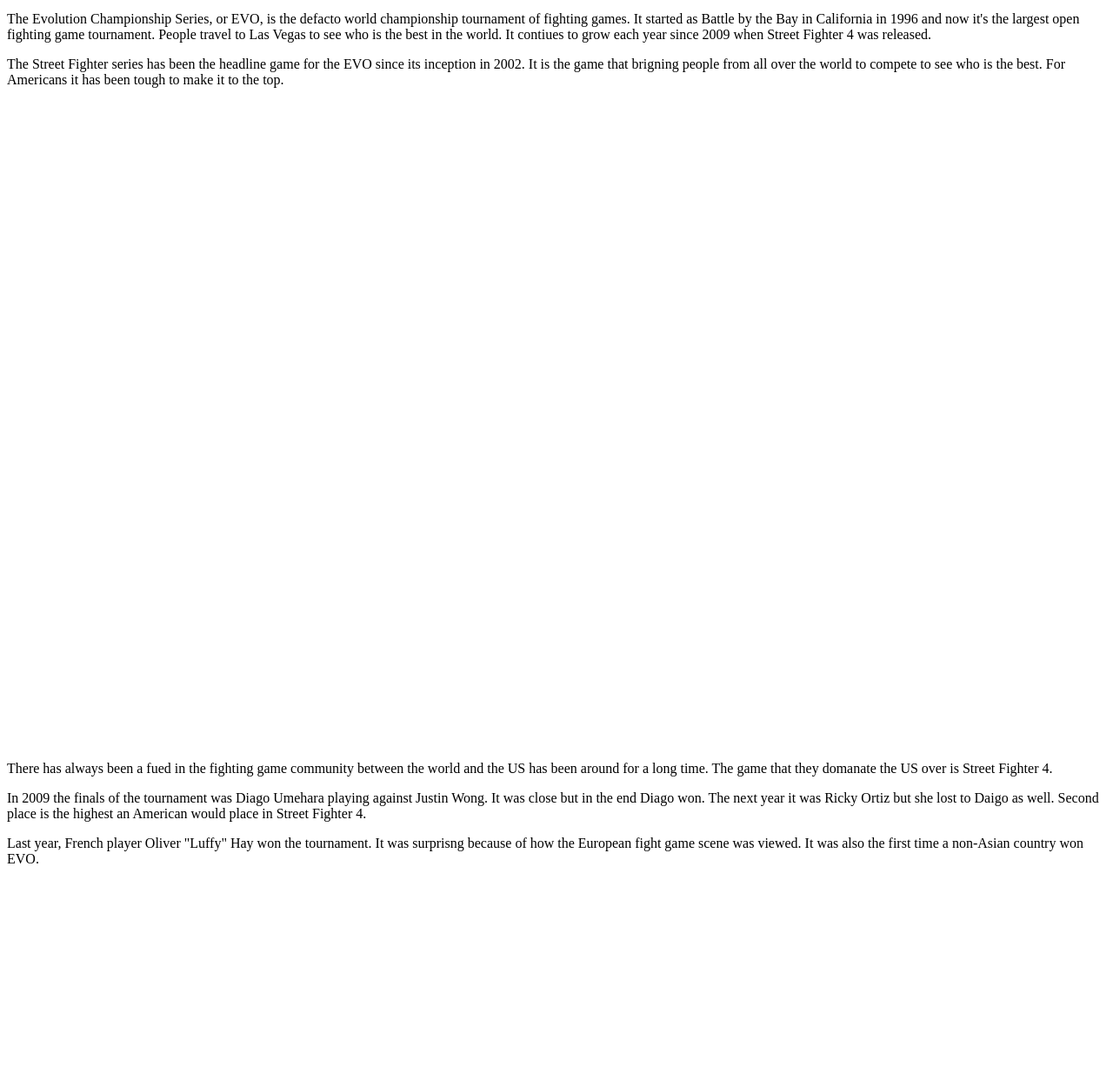
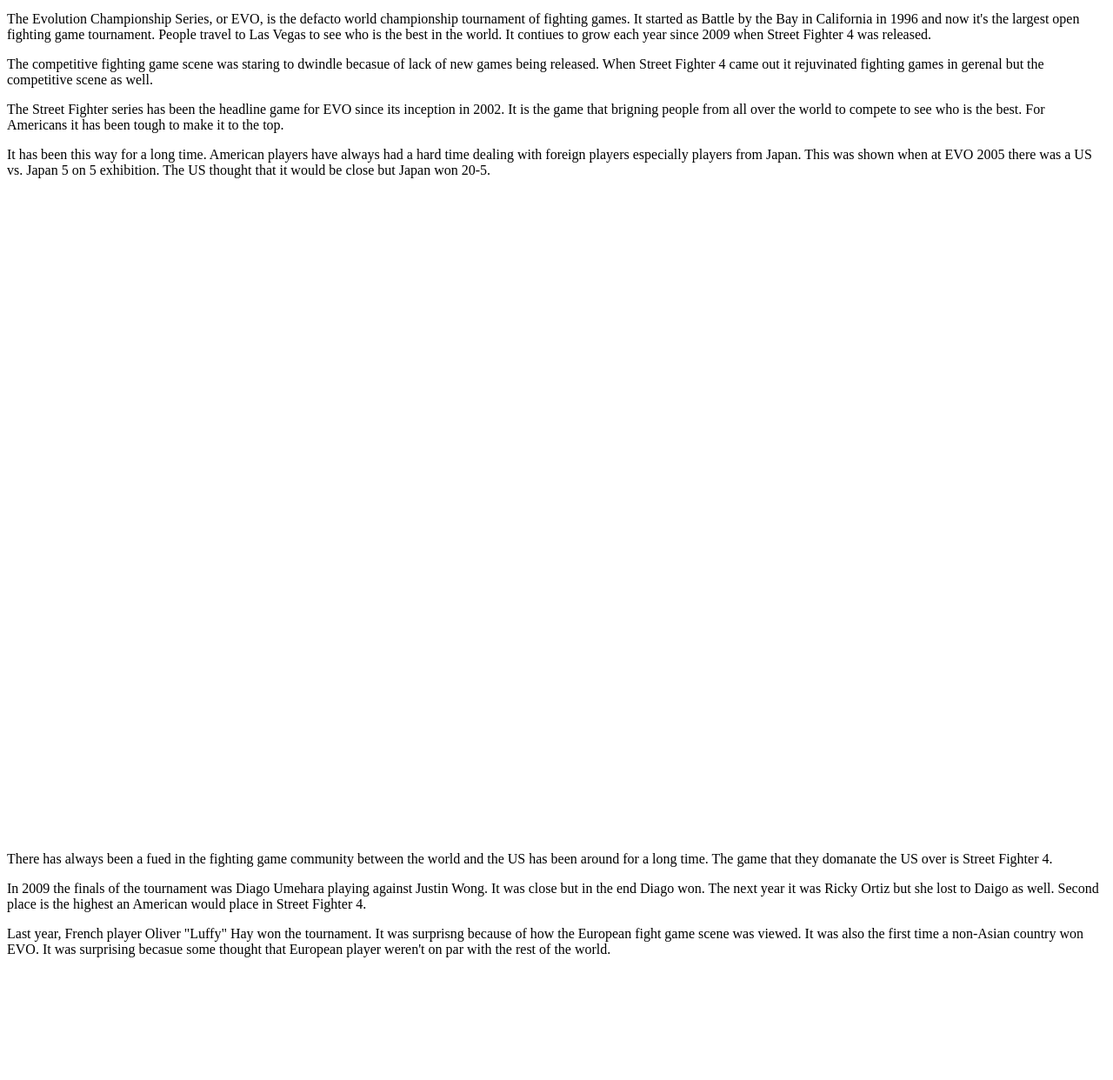
Before and after one commit to ryantnielson/ryantnielson.github.io, a plain HTML site: page streetfighter/index.html in a window 1280 px wide. Shown: the part 418-1660 px from the top of the page at 87% size. Drawn offline with Linux system fonts and the light colour scheme.

Commit message:
Updating index.html

```diff
--- a/streetfighter/index.html
+++ b/streetfighter/index.html
@@ -5,15 +5,18 @@
       <p>With Street Fighter 5 coming out in spring 2016 this could be the last time the US could to win  Ultra Street Fighter 4 at EVO. But looking at past performances it is unlikely to happen.</p>
       <iframe width="560" height="315" src="https://www.youtube.com/embed/EoD9PikGDNg" frameborder="0" allowfullscreen></iframe>
       <p>The Evolution Championship Series, or EVO, is the defacto world championship tournament of fighting games. It started as Battle by the Bay in California in 1996 and now it's the largest open fighting game tournament. People travel to Las Vegas to see who is the best in the world.  It contiues to grow each year since 2009 when Street Fighter 4 was released. </p>
+      <p>The competitive fighting game scene was staring to dwindle becasue of lack of new games being released. When Street Fighter 4 came out it rejuvinated fighting games in gerenal but the competitive scene as well.</p>
 
-    <p>The Street Fighter series has been the headline game for the EVO since its inception in 2002. It is the game that brigning people from all over the world to compete to see who is the best.  For Americans it has been tough to make it to the top.</p>
+    <p>The Street Fighter series has been the headline game for EVO since its inception in 2002. It is the game that brigning people from all over the world to compete to see who is the best.  For Americans it has been tough to make it to the top.</p>
+      <p>It has been this way for a long time.  American players have always had a hard time dealing with foreign players especially players from Japan. This was shown when at EVO 2005 there was a US vs. Japan 5 on 5 exhibition. The US thought that it would be close but Japan won 20-5.
+    </p>
       <script type='text/javascript' src='https://public.tableau.com/javascripts/api/viz_v1.js'></script><div class='tableauPlaceholder' style='width: 654px; height: 742px;'><noscript><a href='#'><img alt='Dashboard 1 ' src='https:&#47;&#47;public.tableau.com&#47;static&#47;images&#47;EV&#47;EVO&#47;Dashboard1&#47;1_rss.png' style='border: none' /></a></noscript><object class='tableauViz' width='654' height='742' style='display:none;'><param name='host_url' value='https%3A%2F%2Fpublic.tableau.com%2F' /> <param name='site_root' value='' /><param name='name' value='EVO&#47;Dashboard1' /><param name='tabs' value='no' /><param name='toolbar' value='yes' /><param name='static_image' value='https:&#47;&#47;public.tableau.com&#47;static&#47;images&#47;EV&#47;EVO&#47;Dashboard1&#47;1.png' /> <param name='animate_transition' value='yes' /><param name='display_static_image' value='yes' /><param name='display_spinner' value='yes' /><param name='display_overlay' value='yes' /><param name='display_count' value='yes' /><param name='showVizHome' value='no' /><param name='showTabs' value='y' /><param name='bootstrapWhenNotified' value='true' /></object></div>
     <p>There has always been a fued in the fighting game community between the world and the US has been around for a long time.  The game that they domanate the US over is Street Fighter 4.</p>
       <p>In 2009 the finals of the tournament was Diago Umehara playing against Justin Wong. It was close but in the end Diago won.  The next year it was Ricky Ortiz but she lost to Daigo as well. Second place is the highest an American would place in Street Fighter 4.</p>
-      <p>Last year, French player Oliver "Luffy" Hay won the tournament. It was surprisng because of how the European fight game scene was viewed.  It was also the first time a non-Asian country won EVO. </p>
+      <p>Last year, French player Oliver "Luffy" Hay won the tournament. It was surprisng because of how the European fight game scene was viewed.  It was also the first time a non-Asian country won EVO. It was surprising becasue some thought that European player weren't on par with the rest of the world.</p>
 <script type='text/javascript' src='https://public.tableau.com/javascripts/api/viz_v1.js'></script><div class='tableauPlaceholder' style='width: 982px; height: 742px;'><noscript><a href='#'><img alt='Dashboard 2 ' src='https:&#47;&#47;public.tableau.com&#47;static&#47;images&#47;EV&#47;EVO1&#47;Dashboard2&#47;1_rss.png' style='border: none' /></a></noscript><object class='tableauViz' width='982' height='742' style='display:none;'><param name='host_url' value='https%3A%2F%2Fpublic.tableau.com%2F' /> <param name='site_root' value='' /><param name='name' value='EVO1&#47;Dashboard2' /><param name='tabs' value='no' /><param name='toolbar' value='yes' /><param name='static_image' value='https:&#47;&#47;public.tableau.com&#47;static&#47;images&#47;EV&#47;EVO1&#47;Dashboard2&#47;1.png' /> <param name='animate_transition' value='yes' /><param name='display_static_image' value='yes' /><param name='display_spinner' value='yes' /><param name='display_overlay' value='yes' /><param name='display_count' value='yes' /><param name='showVizHome' value='no' /><param name='showTabs' value='y' /><param name='bootstrapWhenNotified' value='true' /></object></div>
       <p>With more and more place from all over the world competing at EVO placing at top 8 has been increasingly difficult for the US.  The comppetion coming form other countries that no one knows about has caught players off gaurd.</p>
-      <p>Evo has been steadily increasing in competitors since 2009 and has spiked when Street Fighter 4 was updated and the inclusion of other fighting games such as Super Smash Bros. Melee.</p>
+      <p>Evo has been steadily increasing in competitors since 2009 and has spiked when Street Fighter 4 was updated and the inclusion of other fighting games such as Super Smash Bros. Melee. With the Capcom Pro Tour going on, Capcom has been providing money for the torunament and has caused more players to come out and try to win.</p>
       <p>With more international player coming to compete it has been difficult for US playr to compete but that doesn't that they can't. It could be possibly be the year that someone wins it for America but that player deffinetly has a big hill to climb.  </p>
   </div>
 </div>
```
